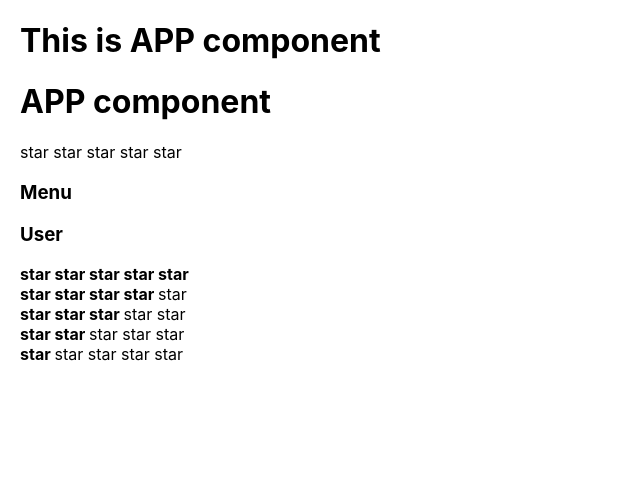
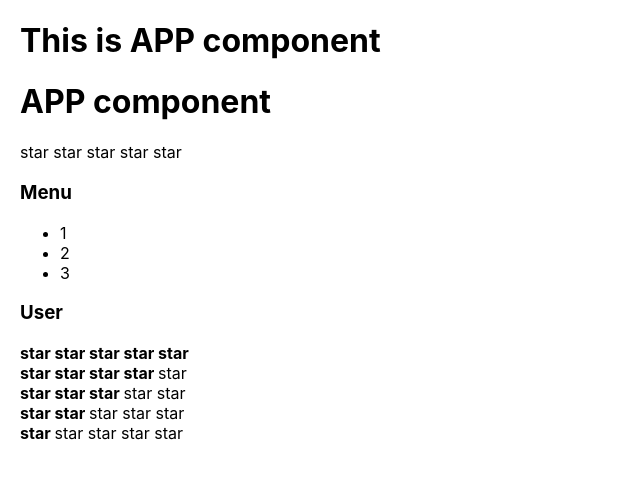
Before and after one commit to AlexNewHere/kabzda-ts, a React (Create React App) app: page / in a window 1280 px wide. Shown: the top 478 px of the page, without its empty margins (0-640 px from the left). Built offline with nearby package versions, Linux system fonts and the light colour scheme.

Commit message:
task repetition

```diff
--- a/src/App.tsx
+++ b/src/App.tsx
@@ -1,6 +1,6 @@
 import React from 'react';
 import './App.css';
-import Accordion from "./components/Accordion/Accordion";
+import {Accordion} from "./components/Accordion/Accordion";
 import {Rating} from "./components/Rating/Rating";
 
 const App = () => {
@@ -9,7 +9,7 @@ const App = () => {
             <PageTitle title={'This is APP component'}/>
             <PageTitle title={'APP component'}/>
             <Rating value={0}/>
-            <Accordion titleValue={'Menu'} collapsed={false}/>
+            <Accordion titleValue={'Menu'} collapsed={true}/>
             <Accordion titleValue={'User'} collapsed={false}/>
             <Rating value={5}/>
             <Rating value={4}/>
--- a/src/components/Accordion/Accordion.tsx
+++ b/src/components/Accordion/Accordion.tsx
@@ -5,7 +5,7 @@ type AccordionPropsType = {
     titleValue: string
     collapsed: boolean
 }
-const Accordion = (props: AccordionPropsType) => {
+export const Accordion = (props: AccordionPropsType) => {
     console.log('Accordion')
     return (<>
         <AccordionTitle title={props.titleValue}/>
@@ -35,7 +35,5 @@ function AccordionBody(props: AccordionBodyPropsType) {
             <li>3</li>
         </ul>)
     }
-    else return <div></div>
+    else return <div> </div>
 }
-
-export default Accordion
```
Also changed, not shown: 1 other file (tests, documents, lock files or other folders).
